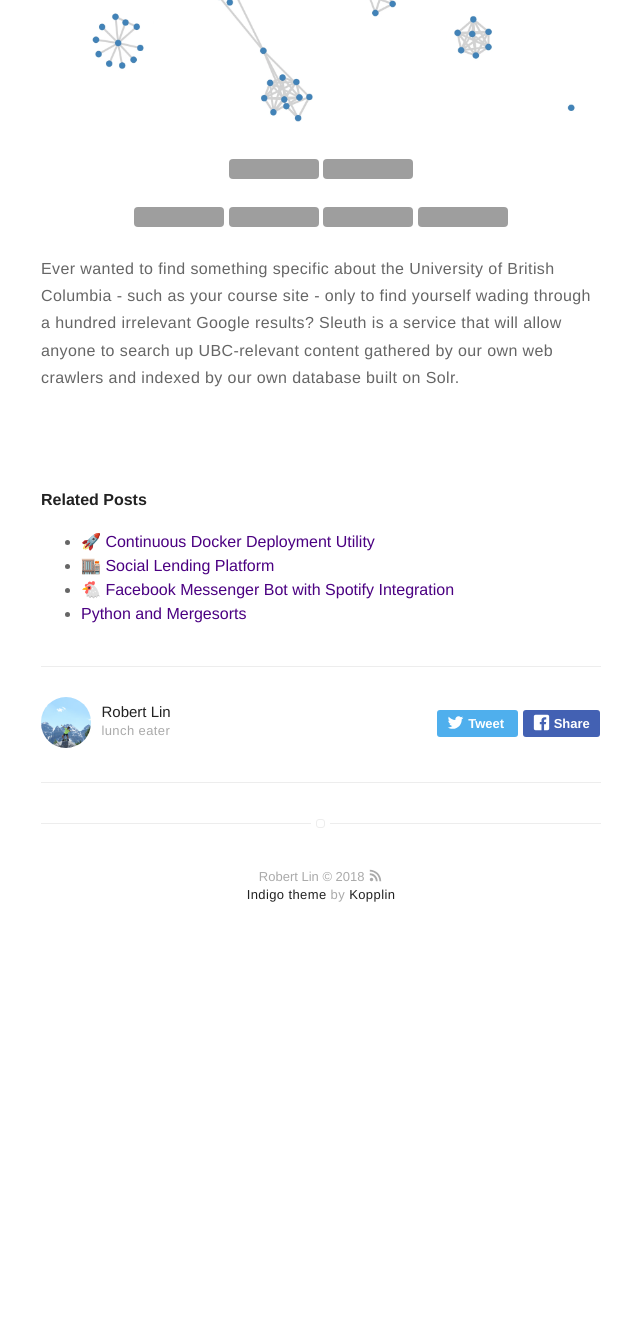
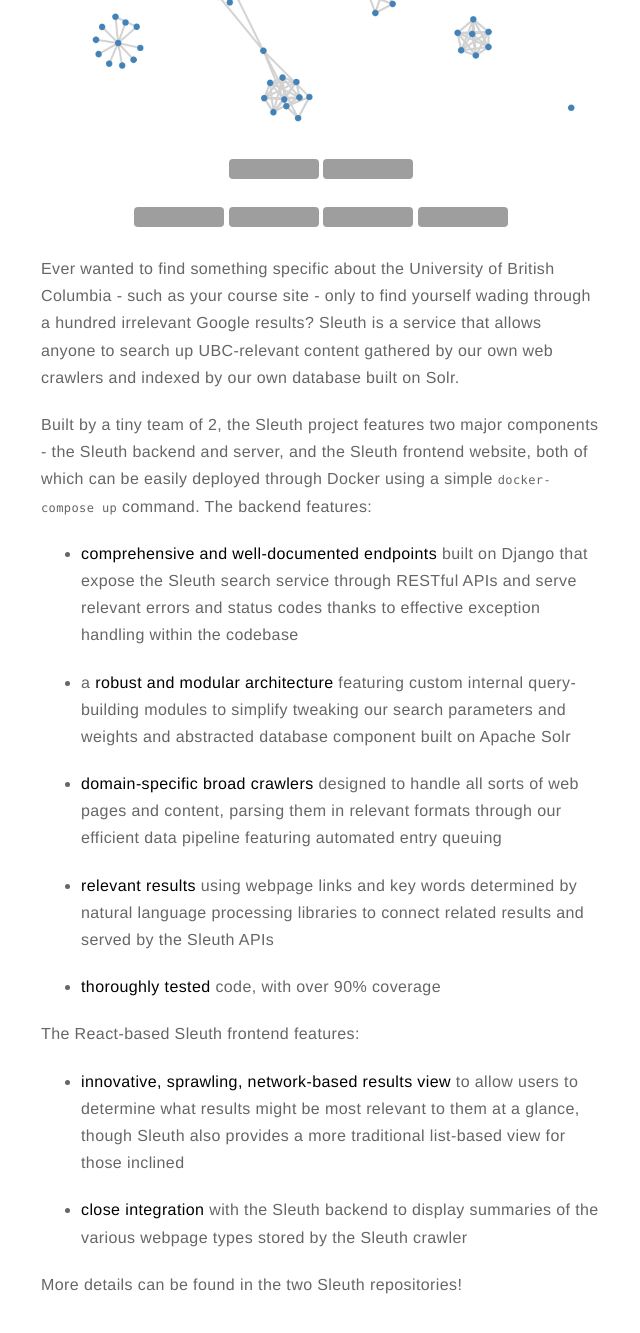
Before and after one commit to bobheadxi/bobheadxi.github.io, a Jekyll site: the page built from _posts/2018-1-1-sleuth.md, in a window 1280 px wide and 1400 px high, scrolled down 533 px, cut to the strip 0-1333 px from the top of the window. Shown: the whole strip, without its empty margins (319-959 px from the left). Built offline with Jekyll 4.4.1, drawn with Linux system fonts in a browser that asks for light colours; emoji names are drawn with the system emoji font; before the commit the page ends 1499 px from its top, so only the background shows below that; grey boxes are pictures that could not be loaded.

Commit message:
Close #9: update project writeups

```diff
--- a/_config.yml
+++ b/_config.yml
@@ -1,5 +1,5 @@
 # main text of home
-name: Robert Lin
+name: robert lin
 bio: lunch eater
 
 # if it's an external image, update below for true
--- a/_posts/2018-1-1-sleuth.md
+++ b/_posts/2018-1-1-sleuth.md
@@ -14,7 +14,7 @@
 headerImage: false
 projects: true
 hidden: true # don't count this post in blog pagination
-description: "domain-specific web crawling and a feature-rich, well-designed and thoroughly tested RESTful API"
+description: "domain-specific broad crawling and a feature-rich, well-designed, and thoroughly tested RESTful API"
 category: project
 author: robert
 star: true
@@ -44,4 +44,24 @@
     <img src="https://img.shields.io/github/contributors/ubclaunchpad/sleuth.svg" />
 </p>
 
-Ever wanted to find something specific about the University of British Columbia - such as your course site - only to find yourself wading through a hundred irrelevant Google results? Sleuth is a service that will allow anyone to search up UBC-relevant content gathered by our own web crawlers and indexed by our own database built on Solr.
+Ever wanted to find something specific about the University of British Columbia - such as your course site - only to find yourself wading through a hundred irrelevant Google results? Sleuth is a service that allows anyone to search up UBC-relevant content gathered by our own web crawlers and indexed by our own database built on Solr.
+
+Built by a tiny team of 2, the Sleuth project features two major components - the Sleuth backend and server, and the Sleuth frontend website, both of which can be easily deployed through Docker using a simple `docker-compose up` command. The backend features:
+
+- **comprehensive and well-documented endpoints** built on Django that expose the Sleuth search service through RESTful APIs and serve relevant errors and status codes thanks to effective exception handling within the codebase
+
+- a **robust and modular architecture** featuring custom internal query-building modules to simplify tweaking our search parameters and weights and abstracted database component built on Apache Solr
+
+- **domain-specific broad crawlers** designed to handle all sorts of web pages and content, parsing them in relevant formats through our efficient data pipeline featuring automated entry queuing
+
+- **relevant results** using webpage links and key words determined by natural language processing libraries to connect related results and served by the Sleuth APIs
+
+- **thoroughly tested** code, with over 90% coverage
+
+The React-based Sleuth frontend features:
+
+- **innovative, sprawling, network-based results view** to allow users to determine what results might be most relevant to them at a glance, though Sleuth also provides a more traditional list-based view for those inclined
+
+- **close integration** with the Sleuth backend to display summaries of the various webpage types stored by the Sleuth crawler
+
+More details can be found in the two Sleuth repositories!
```
Also changed, not shown: _posts/2018-1-1-facebook-spotify-bot.md (+6 -3 lines), _posts/2018-1-7-borrow-me.md (+11 -2 lines).
